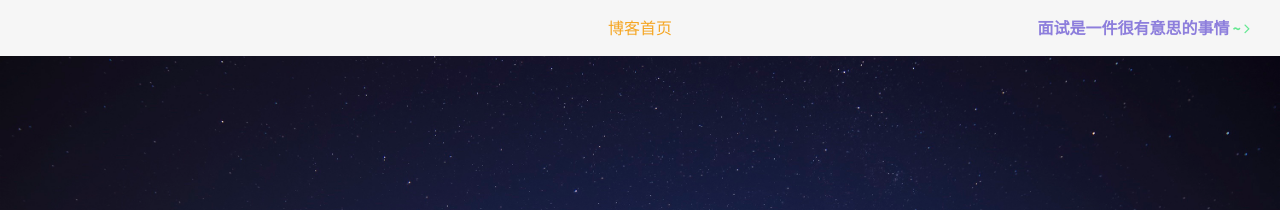
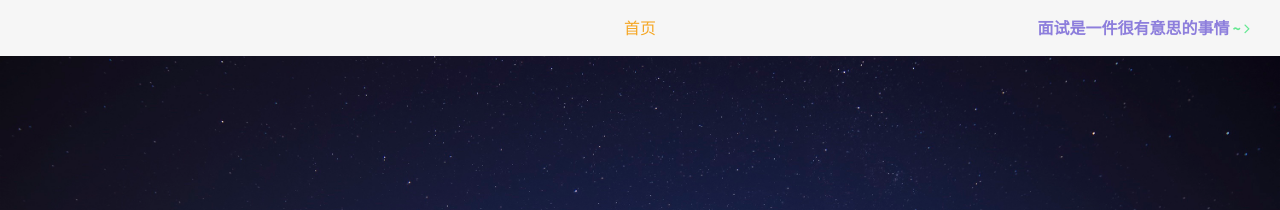
Before and after one commit to nikas1991/nikas1991.github.io, a Jekyll site: the page built from _posts/2015-12-23-welcome-to-my-blog.md, in a window 1280 px wide. Shown: the top 210 px of the page. Built offline with Jekyll 4.4.1, drawn with Linux system fonts in a browser that asks for light colours; comment, search, counter and statistics services are not loaded.

Commit message:
修改博客头部尺寸

```diff
--- a/_includes/nav.html
+++ b/_includes/nav.html
@@ -1,6 +1,6 @@
 <nav class="post-navigation" role="navigation">
   <div class="row">
-    <div class="col s5">
+    <div class="col s4">
       <div class="post-nav-prev">
         {% if page.previous %}
         <a href="{{ site.url }}{{ page.previous.url }}" title="{{ page.previous.title }}">
@@ -11,14 +11,14 @@
         {% endif %}
       </div>
     </div>
-    <div class="col s2">
+    <div class="col s4">
       <a href="{{ site.url }}/">
         <div class="leonids-icon">
-          博客首页
+          首页
         </div>
       </a>
     </div>
-    <div class="col s5 right">
+    <div class="col s4 right">
       <div class="post-nav-next">
         {% if page.next %}
         <a href="{{ site.url }}{{ page.next.url }}" title="{{ page.previous.title }}">
```
